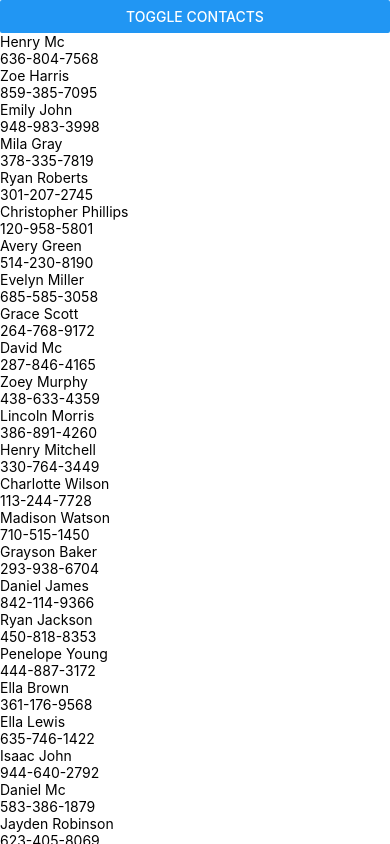
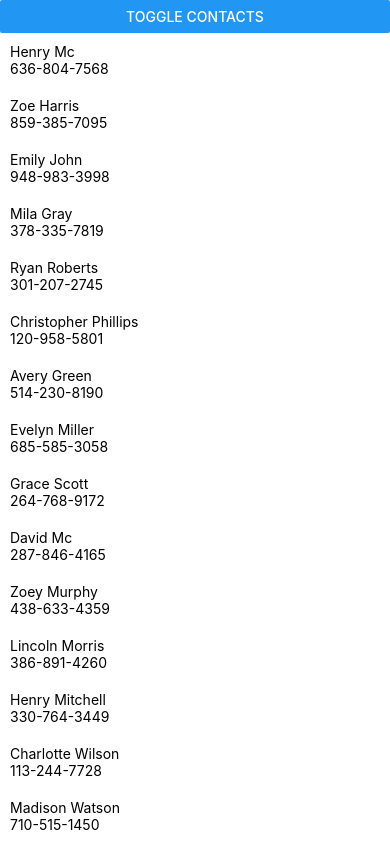
Before and after one commit to sashadykun/contacts, a React Native app: screen / in a window 390 px wide. Both pictures are taken after a click on the button "TOGGLE CONTACTS". Built offline with nearby package versions, Linux system fonts and the light colour scheme.

Commit message:
move row to its own file and make toggle to work

```diff
--- a/App.js
+++ b/App.js
@@ -2,8 +2,9 @@ import React from 'react';
 import { Button, ScrollView, StyleSheet, Text, View } from 'react-native';
 import Constants from 'expo-constants';
 
+import Row from './row';
+
 import contacts from './contacts'
-
 
 export default class App extends React.Component {
   state = {
@@ -18,15 +19,14 @@ export default class App extends React.Component {
     return (
       <View style={styles.container}>
         <Button title="toggle contacts" onPress={this.toggleContacts} />
-        <ScrollView>
+        {this.state.showContacts ? (
+          <ScrollView>
           {contacts.map(contact => (
-            <View key={contact.key}>
-              <Text>{contact.name}</Text>
-              <Text>{contact.phone}</Text>
-            </View>
-
+            <Row {...contact}/>
           ))}
-        </ScrollView>
+          </ScrollView>
+        ) : null
+        }
       </View>
     );
   }
--- /dev/null
+++ b/row.js
@@ -0,0 +1,17 @@
+import React from 'react';
+import { View, Text, StyleSheet } from 'react-native';
+
+const styles = StyleSheet.create({
+    row: {
+        padding: 10,
+    },
+})
+
+const Row = (props) => (
+    <View style={styles.row}>
+      <Text>{props.name}</Text>
+      <Text>{props.phone}</Text>
+    </View>
+)
+
+export default Row;
```
